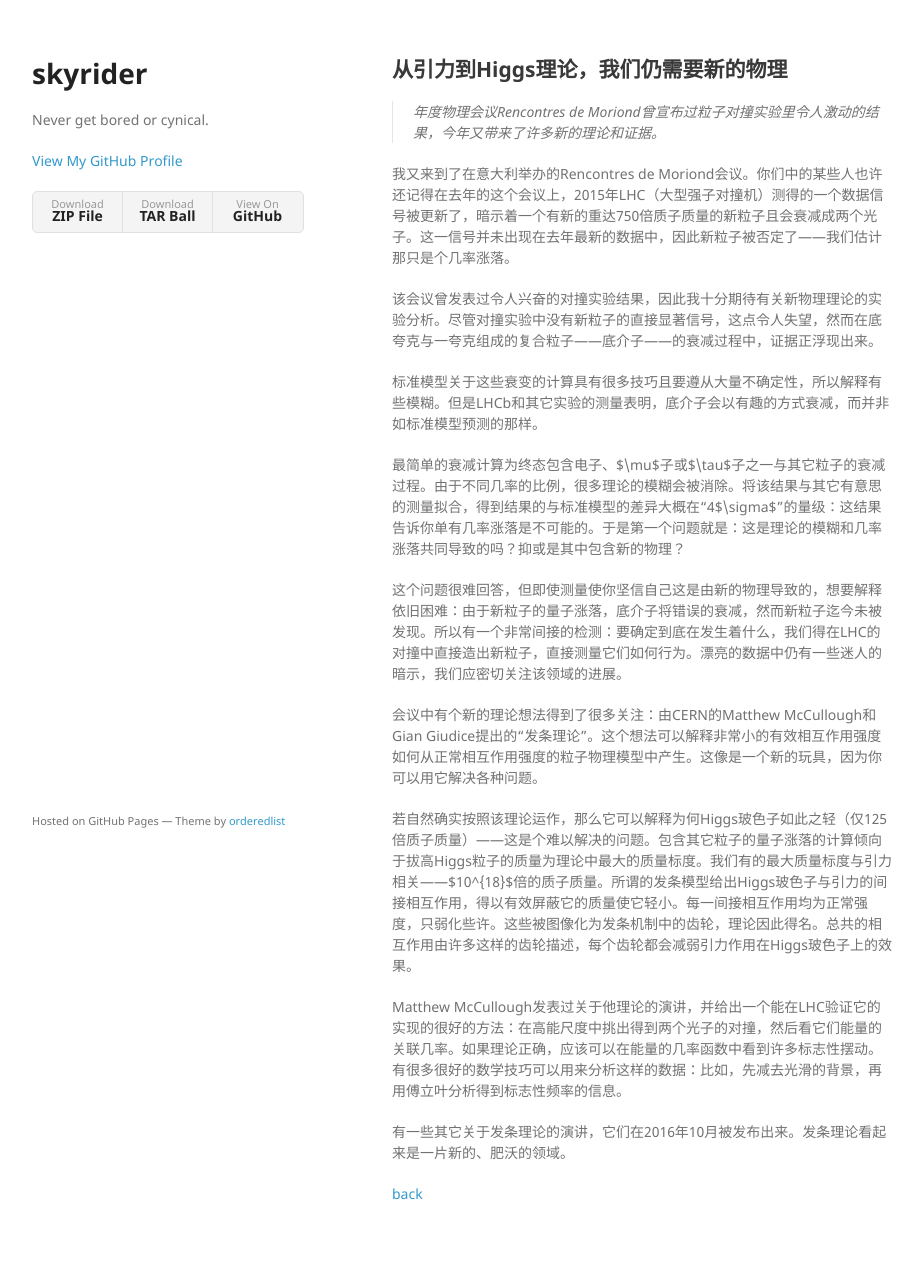
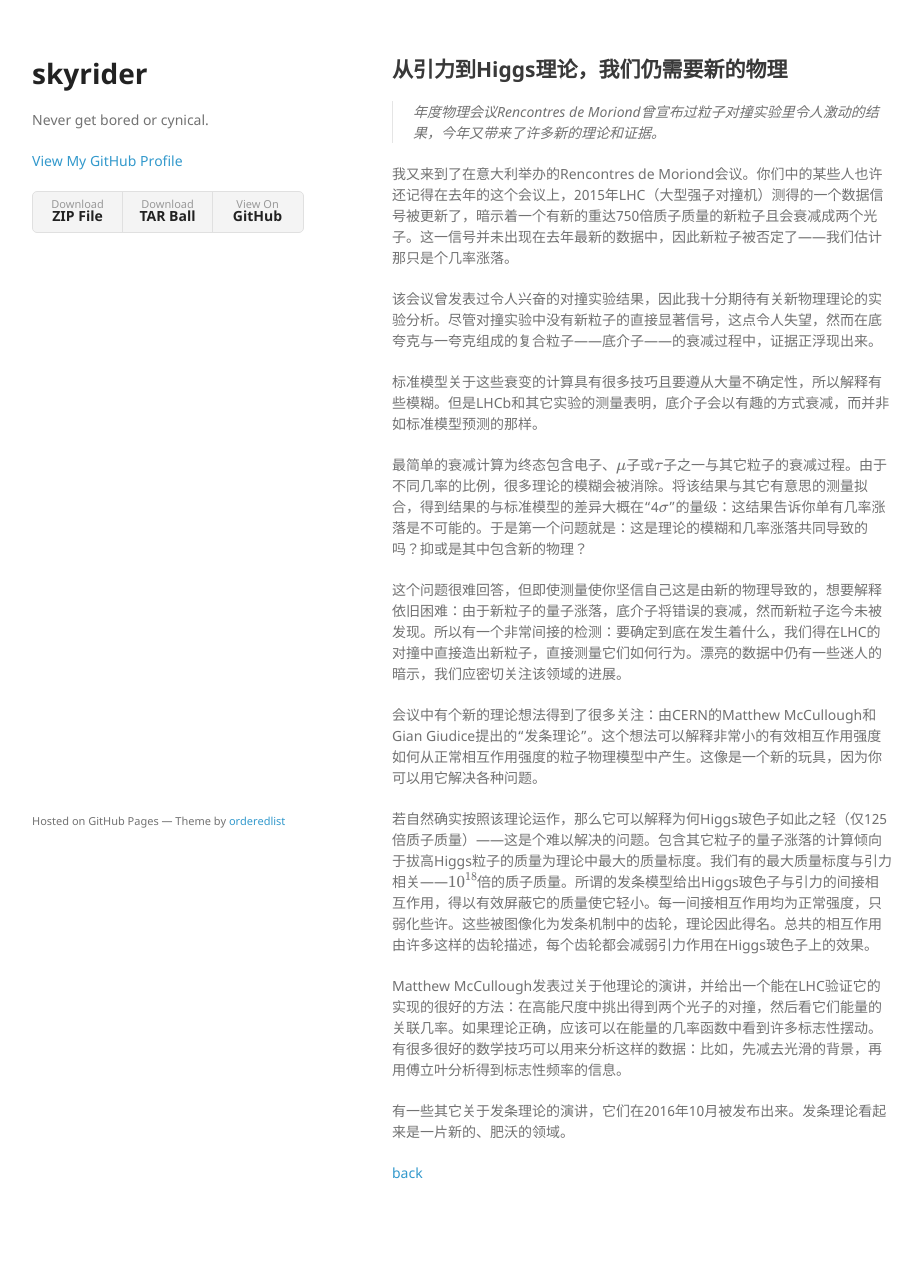
Before and after one commit to aladden/aladden.github.io, a Jekyll site: the page built from from-gravity-to-the-Higss-we’re-still-waiting-for-new-physics.md, in a window 1280 px wide. Shown: the whole page, without its empty margins (178-1100 px from the left). Built offline with Jekyll 4.4.1, drawn with Linux system fonts in a browser that asks for light colours; formulas are drawn with MathJax 3; after the commit the page ends 1253 px from its top, so only the background shows below that.

```diff
--- a/from-gravity-to-the-Higss-we’re-still-waiting-for-new-physics.md
+++ b/from-gravity-to-the-Higss-we’re-still-waiting-for-new-physics.md
@@ -15,13 +15,13 @@ MathJax.Hub.Config({tex2jax: {inlineMath:[['$','$']]}});
 
 标准模型关于这些衰变的计算具有很多技巧且要遵从大量不确定性，所以解释有些模糊。但是LHCb和其它实验的测量表明，底介子会以有趣的方式衰减，而并非如标准模型预测的那样。
 
-最简单的衰减计算为终态包含电子、$\mu$子或$\tau$子之一与其它粒子的衰减过程。由于不同几率的比例，很多理论的模糊会被消除。将该结果与其它有意思的测量拟合，得到结果的与标准模型的差异大概在“4$\sigma$”的量级：这结果告诉你单有几率涨落是不可能的。于是第一个问题就是：这是理论的模糊和几率涨落共同导致的吗？抑或是其中包含新的物理？
+最简单的衰减计算为终态包含电子、$$\mu$$子或$$\tau$$子之一与其它粒子的衰减过程。由于不同几率的比例，很多理论的模糊会被消除。将该结果与其它有意思的测量拟合，得到结果的与标准模型的差异大概在“4$$\sigma$$”的量级：这结果告诉你单有几率涨落是不可能的。于是第一个问题就是：这是理论的模糊和几率涨落共同导致的吗？抑或是其中包含新的物理？
 
 这个问题很难回答，但即使测量使你坚信自己这是由新的物理导致的，想要解释依旧困难：由于新粒子的量子涨落，底介子将错误的衰减，然而新粒子迄今未被发现。所以有一个非常间接的检测：要确定到底在发生着什么，我们得在LHC的对撞中直接造出新粒子，直接测量它们如何行为。漂亮的数据中仍有一些迷人的暗示，我们应密切关注该领域的进展。
 
 会议中有个新的理论想法得到了很多关注：由CERN的Matthew McCullough和Gian Giudice提出的“发条理论”。这个想法可以解释非常小的有效相互作用强度如何从正常相互作用强度的粒子物理模型中产生。这像是一个新的玩具，因为你可以用它解决各种问题。
 
-若自然确实按照该理论运作，那么它可以解释为何Higgs玻色子如此之轻（仅125倍质子质量）——这是个难以解决的问题。包含其它粒子的量子涨落的计算倾向于拔高Higgs粒子的质量为理论中最大的质量标度。我们有的最大质量标度与引力相关——$10^{18}$倍的质子质量。所谓的发条模型给出Higgs玻色子与引力的间接相互作用，得以有效屏蔽它的质量使它轻小。每一间接相互作用均为正常强度，只弱化些许。这些被图像化为发条机制中的齿轮，理论因此得名。总共的相互作用由许多这样的齿轮描述，每个齿轮都会减弱引力作用在Higgs玻色子上的效果。
+若自然确实按照该理论运作，那么它可以解释为何Higgs玻色子如此之轻（仅125倍质子质量）——这是个难以解决的问题。包含其它粒子的量子涨落的计算倾向于拔高Higgs粒子的质量为理论中最大的质量标度。我们有的最大质量标度与引力相关——$$10^{18}$$倍的质子质量。所谓的发条模型给出Higgs玻色子与引力的间接相互作用，得以有效屏蔽它的质量使它轻小。每一间接相互作用均为正常强度，只弱化些许。这些被图像化为发条机制中的齿轮，理论因此得名。总共的相互作用由许多这样的齿轮描述，每个齿轮都会减弱引力作用在Higgs玻色子上的效果。
 
 Matthew McCullough发表过关于他理论的演讲，并给出一个能在LHC验证它的实现的很好的方法：在高能尺度中挑出得到两个光子的对撞，然后看它们能量的关联几率。如果理论正确，应该可以在能量的几率函数中看到许多标志性摆动。有很多很好的数学技巧可以用来分析这样的数据：比如，先减去光滑的背景，再用傅立叶分析得到标志性频率的信息。
 
```
